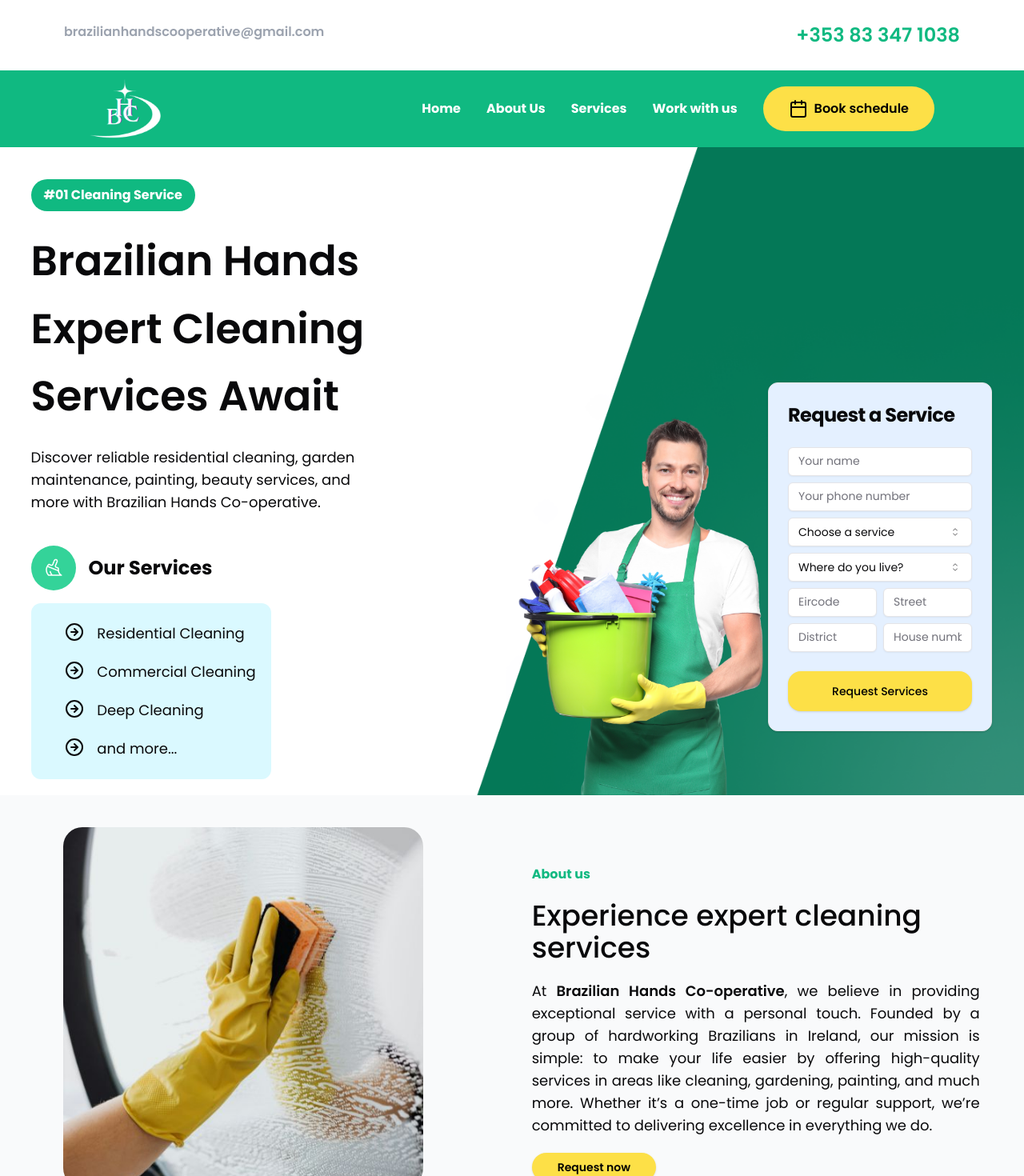
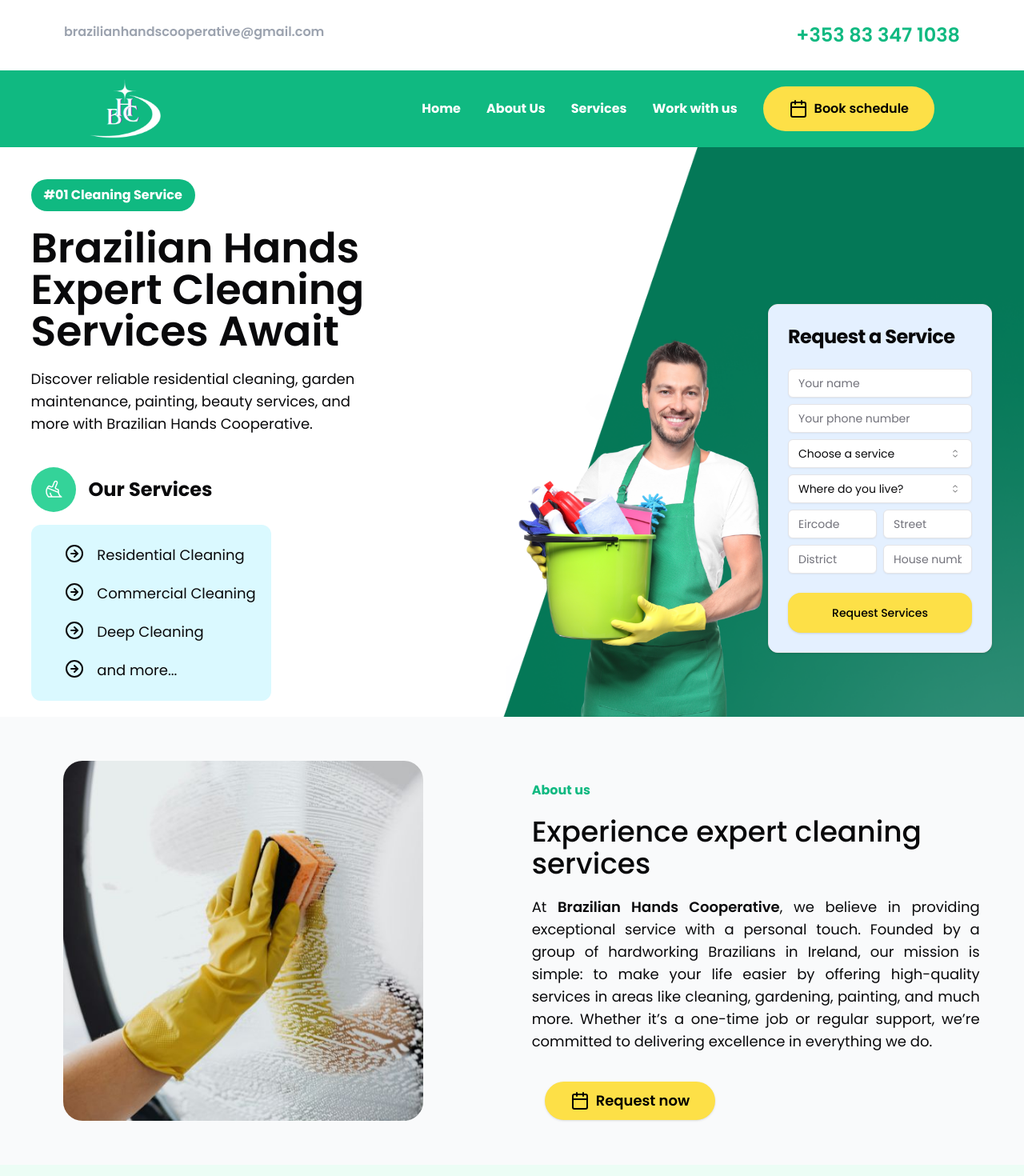
Before and after one commit to eliasacneto/web-hands-cooperative, a Next.js app: page / in a window 1280 px wide. Shown: the top 1470 px of the page at 80% size. Built offline with nearby package versions, Linux system fonts and the light colour scheme.

Commit message:
update content

```diff
--- a/app/apply/page.tsx
+++ b/app/apply/page.tsx
@@ -18,12 +18,19 @@
 import { useInView } from "react-intersection-observer";
 
 const WorkWithUs = () => {
-
-  {/*useInView*/}
-  const { ref: aboutRef, inView: aboutInView } = useInView({ triggerOnce: true });
-  const { ref: chooseRef, inView: chooseInView } = useInView({ triggerOnce: true });
+  {
+    /*useInView*/
+  }
+  const { ref: aboutRef, inView: aboutInView } = useInView({
+    triggerOnce: true,
+  });
+  const { ref: chooseRef, inView: chooseInView } = useInView({
+    triggerOnce: true,
+  });
   const { ref: formRef, inView: formInView } = useInView({ triggerOnce: true });
-  {/*useInView */}
+  {
+    /*useInView */
+  }
 
   const [isMenuOpen, setIsMenuOpen] = useState<boolean>(false);
 
@@ -130,7 +137,7 @@
           <div className="flex items-center flex-col gap-5 lg:flex-row lg:gap-0">
             <a
               href="#apply"
-              className="flex w-full px-8 py-4 bg-yellow-300 rounded-full text-base font-semibold text-black hover:bg-yellow-400 transition-all duration-500  hover:font-semibold"
+              className="flex w-full px-8 py-4 bg-yellow-400 rounded-full text-base font-semibold text-black hover:bg-yellow-500 transition-all duration-500  hover:font-semibold"
               onClick={() => closeMenuOnClick("#hero")}
             >
               <Calendar className="mr-2" /> Candidatar-se
@@ -150,20 +157,19 @@
           aboutInView ? "opacity-100 translate-y-0" : "opacity-0 translate-y-20"
         }`}
       >
-
         <CoAbout />
-
       </section>
 
       <section
         id="chooseus"
         ref={chooseRef}
         className={`transition-all duration-1000 ease-out ${
-          chooseInView ? "opacity-100 translate-y-0" : "opacity-0 translate-y-20"
+          chooseInView
+            ? "opacity-100 translate-y-0"
+            : "opacity-0 translate-y-20"
         }`}
       >
         <CoChooseUs />
-
       </section>
 
       {/* <CoFaq /> */}
@@ -174,7 +180,6 @@
         className={`transition-all duration-1000 ease-out ${
           formInView ? "opacity-100 translate-y-0" : "opacity-0 translate-y-20"
         }`}
-
       >
         <CoForm />
       </section>
@@ -186,8 +191,6 @@
       <section>
         <ScrollToTop />
       </section>
-
-
     </>
   );
 };
--- a/app/layout.tsx
+++ b/app/layout.tsx
@@ -10,7 +10,7 @@
 });
 
 export const metadata: Metadata = {
-  title: "Brazilian Hands Co-operative - Cleaning & Maintenance Services",
+  title: "Brazilian Hands Cooperative - Cleaning & Maintenance Services",
   description:
     "Affordable cleaning, garden care, beauty, and repair services in Ireland. Professionalism with a Brazilian touch.",
 };
--- a/components/about.tsx
+++ b/components/about.tsx
@@ -4,6 +4,7 @@
 import CleanerIMG from "../public/assets/cleaner.jpg";
 import Image from "next/image";
 import Link from "next/link";
+import { Calendar } from "lucide-react";
 
 const About = () => {
   return (
@@ -31,7 +32,7 @@
 
           <p className="pb-5 text-justify text-lg">
             At{" "}
-            <span className="font-semibold">Brazilian Hands Co-operative</span>,
+            <span className="font-semibold">Brazilian Hands Cooperative</span>,
             we believe in providing exceptional service with a personal touch.
             Founded by a group of hardworking Brazilians in Ireland, our mission
             is simple: to make your life easier by offering high-quality
@@ -41,8 +42,8 @@
           </p>
         </div>
         <Link href="#hero">
-          <Button className="bg-[#FDE047] flex justify-center items-center lg:justify-start text-black hover:bg-yellow-400 px-8 py-3 rounded-full font-semibold lg:hover:-translate-y-2 transition-transform duration-700">
-            Request now
+          <Button className="bg-[#FDE047] text-black flex justify-center items-center lg:justify-start hover:bg-yellow-500 px-8 py-6 rounded-full font-semibold lg:text-lg m-4">
+            <Calendar className="mr-2" /> Request now
           </Button>
         </Link>
       </div>
--- a/components/cooperateComponents/co-about.tsx
+++ b/components/cooperateComponents/co-about.tsx
@@ -7,7 +7,7 @@
 const CoAbout = () => {
   return (
     <div className="bg-blue-50 flex flex-col items-center justify-center lg:flex-row lg:justify-evenly lg:gap-10 w-full py-14">
-      <div className="flex flex-col mx-10 lg:mx-10 ">
+      <div className="flex flex-col mx-10 lg:mx-10" id="coabout">
         <Image
           className="rounded-3xl w-[300px] lg:w-[450px] "
           src={CleanerIMG}
@@ -24,7 +24,7 @@
         </p>
 
         <div className="flex flex-col lg:w-[560px] ">
-          <h1 className="pb-5 text-2xl text-center font-medium lg:text-4xl lg:text-start">
+          <h1 className="pb-5 text-2xl text-center font-semibold lg:text-4xl lg:text-start">
             Quem pode fazer parte?
           </h1>
 
--- a/components/cooperateComponents/co-chooseUs.tsx
+++ b/components/cooperateComponents/co-chooseUs.tsx
@@ -39,7 +39,7 @@
                 Você decide onde e quando quer trabalhar. Pode optar por atender
                 apenas em sua cidade ou se deslocar para outras, conforme sua
                 disponibilidade e meios de transporte. Na Brazilian Hands
-                Co-operative, quem controla sua agenda é você!
+                Cooperative, quem controla sua agenda é você!
               </p>
             </div>
           </div>
--- a/components/cooperateComponents/co-form.tsx
+++ b/components/cooperateComponents/co-form.tsx
@@ -253,6 +253,7 @@
                     id="skills"
                     value={coFormData.skills}
                     onChange={handleTextAreaChange}
+                    rows={6}
                     className="bg-white text-black"
                     placeholder="Escreva o nome dos serviços que você realiza..."
                   />
--- /dev/null
+++ b/components/cooperateComponents/co-hero copy.tsx
@@ -0,0 +1,86 @@
+import { CircleArrowRight } from "lucide-react";
+import Broom from "../../public/assets/icons/broom.png";
+import React from "react";
+import Image from "next/image";
+import BHC from "../../public/assets/bhc-hero.png";
+
+import { useInView } from "react-intersection-observer";
+
+const CoHero = () => {
+  const { ref: formRef, inView: formInView } = useInView({
+    triggerOnce: false,
+  });
+
+  return (
+    <div
+      id="hero"
+      className="bg-cover flex flex-col items-center lg:flex-row lg:justify-evenly lg:items-end w-full"
+    >
+      <div className="flex flex-col justify-evenly items-center w-full">
+        <div className="flex flex-col items-center lg:items-start mt-10 lg:mb-10">
+          <p className="text-center lg:text-start bg-blue-600 w-fit px-4 py-2 rounded-full text-white font-bold mb-5">
+            #01 Cooperativa Brasileira na Irlanda 🇮🇪
+          </p>
+
+          <h1 className="text-3xl text-center px-1 lg:px-0 font-semibold lg:text-[52px] lg:w-[563px] lg:leading-relaxed lg:text-start">
+            Junte-se à Brazilian Hands Cooperative
+          </h1>
+          <p className="mt-5 text-base lg:text-lg px-4 lg:px-0 text-center lg:w-[448px] lg:text-justify">
+            Na Brazilian Hands Cooperative, estamos sempre em busca de novos
+            colaboradores brasileiros dispostos a oferecer serviços de limpeza,
+            manutenção, beleza, e outros. Se você está na Irlanda e procura uma
+            oportunidade de trabalho flexível e bem remunerada, venha fazer
+            parte da nossa equipe!
+          </p>
+          {/* <div className="lg:flex flex-col justify-start items-start hidden">
+            <div className="flex mt-10 justify-start items-center gap-4">
+              <div className="flex bg-blue-500 px-4 py-4 items-center justify-center rounded-full">
+                <Image src={Broom} alt="broom icon" width={24} height={24} />
+              </div>
+              <h2 className="font-bold text-2xl">Aqui você têm:</h2>
+            </div>
+            <div className="flex flex-col items-center justify-center bg-[#DAF9FF] w-fit px-10 py-6 lg:w-[300px] lg:px-0 mt-4 rounded-xl lg:mb-10">
+              <ul className="flex flex-col justify-center gap-5 lg:items-start ml-6">
+                <li className="flex gap-4">
+                  <CircleArrowRight />
+                  Flexibilidade
+                </li>
+                <li className="flex gap-4">
+                  <CircleArrowRight />
+                  Suporte e claro
+                </li>
+                <li className="flex gap-4">
+                  <CircleArrowRight />
+                  Excelentes ganhos!
+                </li>
+              </ul>
+            </div>
+          </div> */}
+        </div>
+      </div>
+      <div className="flex bg-emerald-50 mt-10 lg:mt-0 lg:py-0 lg:bg-transparent flex-col lg:flex-row w-full justify-center items-center lg:items-end ">
+        <div className="flex md:w-1/2">
+          {/* <Image
+            className="w-[200px] lg:w-[500px] h-full"
+            src={BHC}
+            width={0}
+            height={0}
+            alt="hero-img"
+          /> */}
+        </div>
+
+        <div
+          ref={formRef}
+          className={`flex z-10 lg:w-1/2 justify-center lg:pr-10 items-center lg:justify-start lg:items-end lg:mt-10 lg:mb-10 pb-10 transition-all duration-1000
+            ${
+              formInView
+                ? "opacity-100 translate-x-0"
+                : "opacity-0 -translate-x-full"
+            }`}
+        ></div>
+      </div>
+    </div>
+  );
+};
+
+export default CoHero;
--- a/components/cooperateComponents/co-hero.tsx
+++ b/components/cooperateComponents/co-hero.tsx
@@ -2,7 +2,7 @@
 import Broom from "../../public/assets/icons/broom.png";
 import React from "react";
 import Image from "next/image";
-import BHC from "../../public/assets/bhc-hero.png";
+import BHCLogo from "../../public/assets/logo_g.png";
 
 import { useInView } from "react-intersection-observer";
 
@@ -17,67 +17,36 @@
       className="bg-cover flex flex-col items-center lg:flex-row lg:justify-evenly lg:items-end w-full"
     >
       <div className="flex flex-col justify-evenly items-center w-full">
-        <div className="flex flex-col items-center lg:items-start mt-10 lg:mb-10">
-          <p className="text-center lg:text-start bg-blue-600 w-fit px-4 py-2 rounded-full text-white font-bold mb-5">
+        <div className="flex flex-col items-center lg:items-center mt-1 lg:mt-20 lg:mb-8">
+          <p className="text-center lg:text-start bg-blue-200 w-fit px-4 py-2 rounded-full text-blue-600 font-bold mb-5">
             #01 Cooperativa Brasileira na Irlanda 🇮🇪
           </p>
 
-          <h1 className="text-3xl text-center px-1 lg:px-0 font-semibold lg:text-[52px] lg:w-[563px] lg:leading-relaxed lg:text-start">
-            Junte-se à Brazilian Hands Co-operative
+          <h1 className="text-3xl text-center px-1 lg:px-0 font-bold lg:text-[60px] lg:w-[800px] lg:leading-none lg:text-center">
+            Junte-se à Brazilian Hands Cooperative
           </h1>
-          <p className="mt-5 text-base lg:text-lg px-4 lg:px-0 text-center lg:w-[448px] lg:text-justify">
-            Na Brazilian Hands Co-operative, estamos sempre em busca de novos
+          <p className="mt-5 text-base lg:text-lg px-4 lg:px-0 text-center lg:w-[800px]">
+            Na Brazilian Hands Cooperative, estamos sempre em busca de novos
             colaboradores brasileiros dispostos a oferecer serviços de limpeza,
             manutenção, beleza, e outros. Se você está na Irlanda e procura uma
             oportunidade de trabalho flexível e bem remunerada, venha fazer
             parte da nossa equipe!
           </p>
-          {/* <div className="lg:flex flex-col justify-start items-start hidden">
-            <div className="flex mt-10 justify-start items-center gap-4">
-              <div className="flex bg-blue-500 px-4 py-4 items-center justify-center rounded-full">
-                <Image src={Broom} alt="broom icon" width={24} height={24} />
-              </div>
-              <h2 className="font-bold text-2xl">Aqui você têm:</h2>
-            </div>
-            <div className="flex flex-col items-center justify-center bg-[#DAF9FF] w-fit px-10 py-6 lg:w-[300px] lg:px-0 mt-4 rounded-xl lg:mb-10">
-              <ul className="flex flex-col justify-center gap-5 lg:items-start ml-6">
-                <li className="flex gap-4">
-                  <CircleArrowRight />
-                  Flexibilidade
-                </li>
-                <li className="flex gap-4">
-                  <CircleArrowRight />
-                  Suporte e claro
-                </li>
-                <li className="flex gap-4">
-                  <CircleArrowRight />
-                  Excelentes ganhos!
-                </li>
-              </ul>
-            </div>
-          </div> */}
         </div>
-      </div>
-      <div className="flex bg-emerald-50 mt-10 lg:mt-0 lg:py-0 lg:bg-transparent flex-col lg:flex-row w-full justify-center items-center lg:items-end ">
-        <div className="flex md:w-1/2">
-          {/* <Image
-            className="w-[200px] lg:w-[500px] h-full"
-            src={BHC}
-            width={0}
-            height={0}
-            alt="hero-img"
-          /> */}
+        <div className="flex mt-4 mb-6 gap-4">
+          <a
+            href="#coabout"
+            className="flex bg-blue-500 hover:bg-blue-600 text-white font-semibold px-4 py-3 lg:px-7 lg:py-4 lg:text-lg h-fit rounded-lg"
+          >
+            Quero saber mais
+          </a>
+          <a
+            href="#apply"
+            className="flex bg-yellow-400 hover:bg-yellow-500 text-gray-800 font-semibold px-4 py-3 lg:px-7 lg:py-4 lg:text-lg h-fit rounded-lg"
+          >
+            Quero me candidatar
+          </a>
         </div>
-
-        <div
-          ref={formRef}
-          className={`flex z-10 lg:w-1/2 justify-center lg:pr-10 items-center lg:justify-start lg:items-end lg:mt-10 lg:mb-10 pb-10 transition-all duration-1000
-            ${
-              formInView
-                ? "opacity-100 translate-x-0"
-                : "opacity-0 -translate-x-full"
-            }`}
-        ></div>
       </div>
     </div>
   );
--- a/components/hero.tsx
+++ b/components/hero.tsx
@@ -24,13 +24,13 @@
             #01 Cleaning Service
           </p>
 
-          <h1 className="text-3xl text-center px-1 lg:px-0 font-semibold lg:text-[52px] lg:w-[563px] lg:leading-relaxed lg:text-start">
+          <h1 className="text-3xl text-center px-1 lg:px-0 font-semibold lg:text-[52px] lg:w-[563px] lg:leading-none lg:text-start">
             Brazilian Hands Expert Cleaning Services Await
           </h1>
           <p className="mt-5 text-base lg:text-lg px-4 lg:px-0 text-center lg:w-[448px] lg:text-start">
             Discover reliable residential cleaning, garden maintenance,
             painting, beauty services, and more with Brazilian Hands
-            Co-operative.
+            Cooperative.
           </p>
           <div className="lg:flex flex-col justify-start items-start hidden">
             <div className="flex mt-10 justify-start items-center gap-4">
--- a/components/testimonials.tsx
+++ b/components/testimonials.tsx
@@ -18,10 +18,8 @@
             <h1 className="pb-5 text-2xl text-center font-medium lg:text-4xl lg:text-start lg:w-[380px]">
               Testimonials from Our Customers
             </h1>
-            <p className="pb-5 text-start">
-              Fermentum enim a tellus ac feugiat sit. Posuere cras in duis nec
-              potenti. Velit ornare mi auctor aliquam pellentesque arcu.
-              Tristique mollis vel turpis.
+            <p className="pb-5 text-xl text-gray-500 text-start">
+              Check out what our customers are saying about us
             </p>
           </div>
           <Link href="#hero">
```
Also changed, not shown: public/assets/logo_g.png (added), 1 other file (tests, documents, lock files or other folders).
